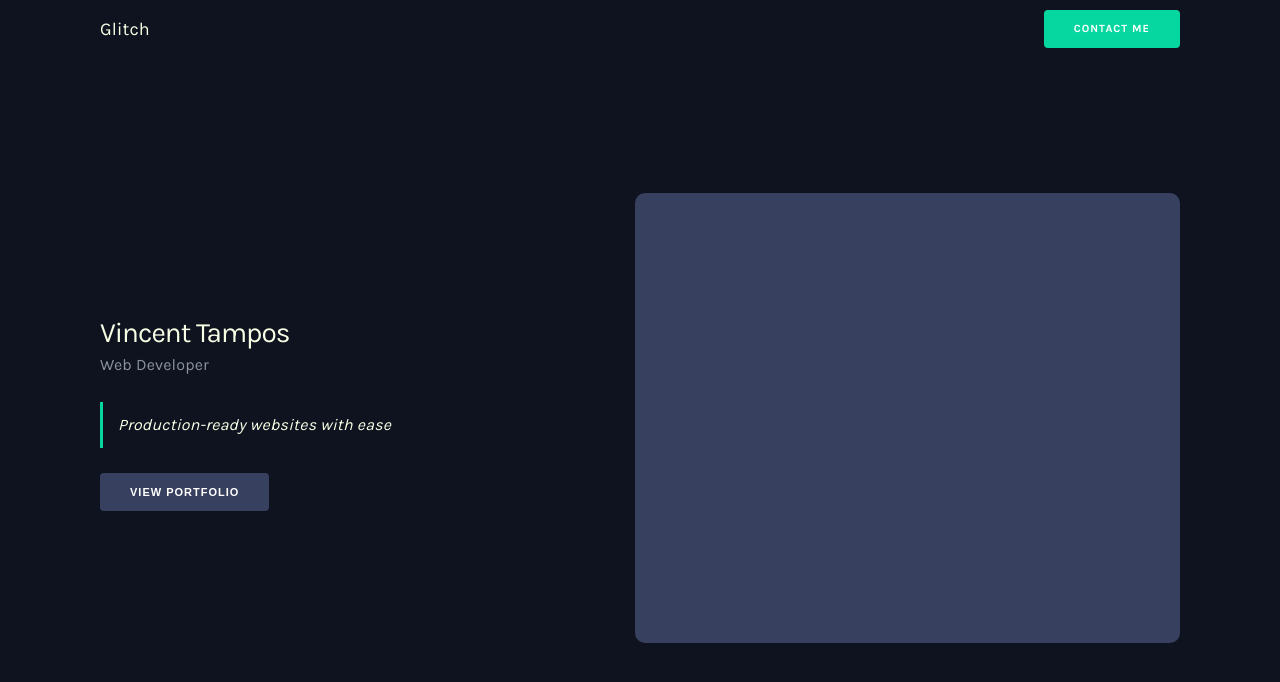
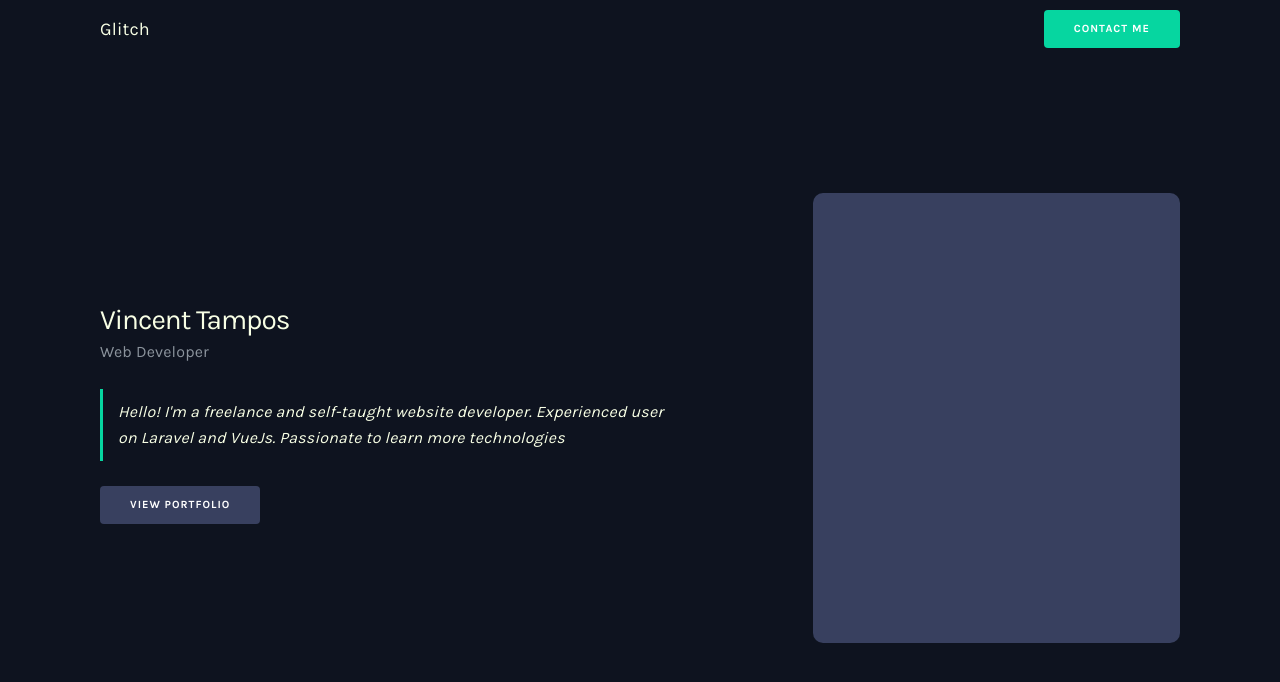
Before and after one commit to glitchcodes/portfolio, a Nuxt app: page / in a window 1280 px wide. Shown: the top 682 px of the page. Built offline with nearby package versions, Linux system fonts and the light colour scheme.

Commit message:
Portfolio page and replaced text on homepage

```diff
--- a/layouts/default.vue
+++ b/layouts/default.vue
@@ -14,7 +14,7 @@
     </div>
 </template>
 
-<style lang="scss">
+<style scoped lang="scss">
 .navbar {
     font-size: 18px;
     padding: 1rem;
--- a/nuxt.config.js
+++ b/nuxt.config.js
@@ -4,7 +4,7 @@ export default {
 
     // Global page headers (https://go.nuxtjs.dev/config-head)
     head: {
-        title: 'glitchcodes.me',
+        title: 'Glitch | Personal Portfolio',
         meta: [
             { charset: 'utf-8' },
             { name: 'viewport', content: 'width=device-width, initial-scale=1' },
--- a/pages/index.vue
+++ b/pages/index.vue
@@ -6,13 +6,18 @@
                     <h3 class="lead">Vincent Tampos</h3>
                     <p class="subtitle">Web Developer</p>
                     <blockquote>
-                        <p><em>Production-ready websites with ease</em></p>
+                        <p>
+                            <em>
+                                Hello! I'm a freelance and self-taught website developer. Experienced user on Laravel
+                                and VueJs. Passionate to learn more technologies
+                            </em>
+                        </p>
                     </blockquote>
-                    <button class="button button-secondary">View Portfolio</button>
+                    <nuxt-link to="/portfolio" class="button button-secondary">View Portfolio</nuxt-link>
                 </div>
             </div>
             <transition name="slide-right" mode="out-in">
-                <div v-if="show" class="column"></div>
+                <div v-if="show" class="column column-34 column-offset-10"></div>
             </transition>
         </div>
     </div>
@@ -20,6 +25,10 @@
 
 <script>
 export default {
+    transition: {
+        name: 'slide-right',
+        mode: 'out-in'
+    },
     data () {
         return {
             show: false
@@ -31,7 +40,7 @@ export default {
 }
 </script>
 
-<style lang="scss">
+<style scoped lang="scss">
     .homepage {
         .row {
             align-items: center;
@@ -52,4 +61,9 @@ export default {
             }
         }
     }
+    @media (max-width: 639px) {
+        .homepage .column:nth-child(2) {
+            display: none;
+        }
+    }
 </style>
--- /dev/null
+++ b/pages/portfolio.vue
@@ -0,0 +1,17 @@
+<template>
+    <div class="container">
+        Hello
+    </div>
+</template>
+
+<script>
+export default {
+    data () {
+        return {}
+    }
+}
+</script>
+
+<style scoped>
+
+</style>
```
